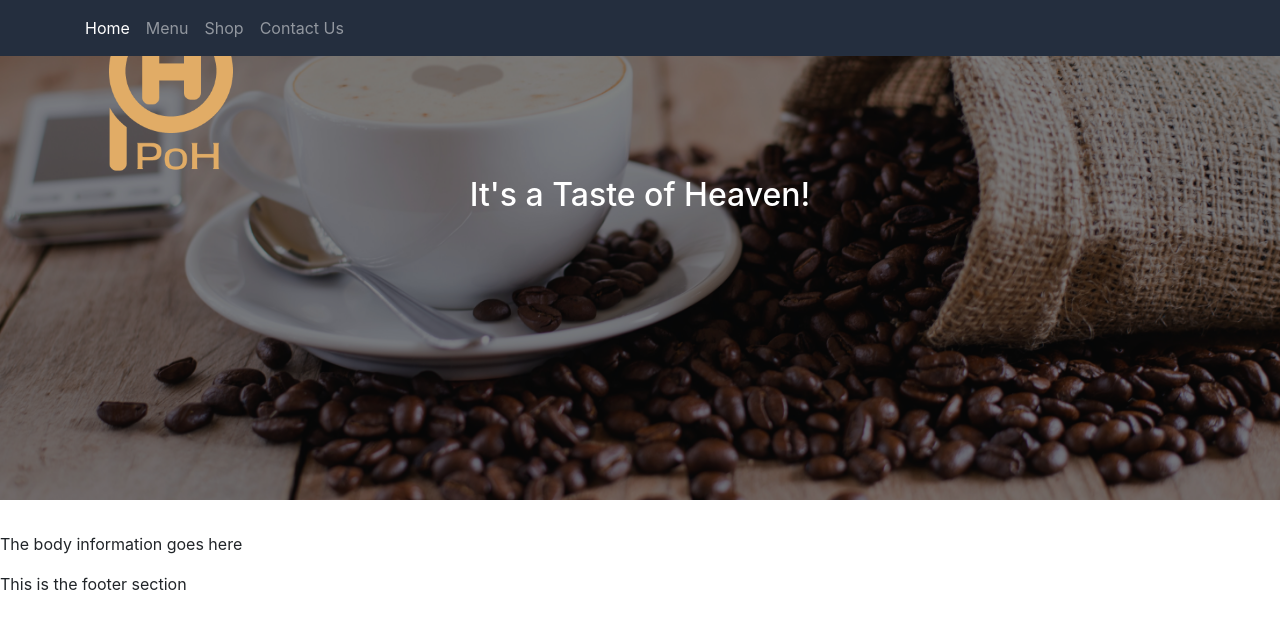
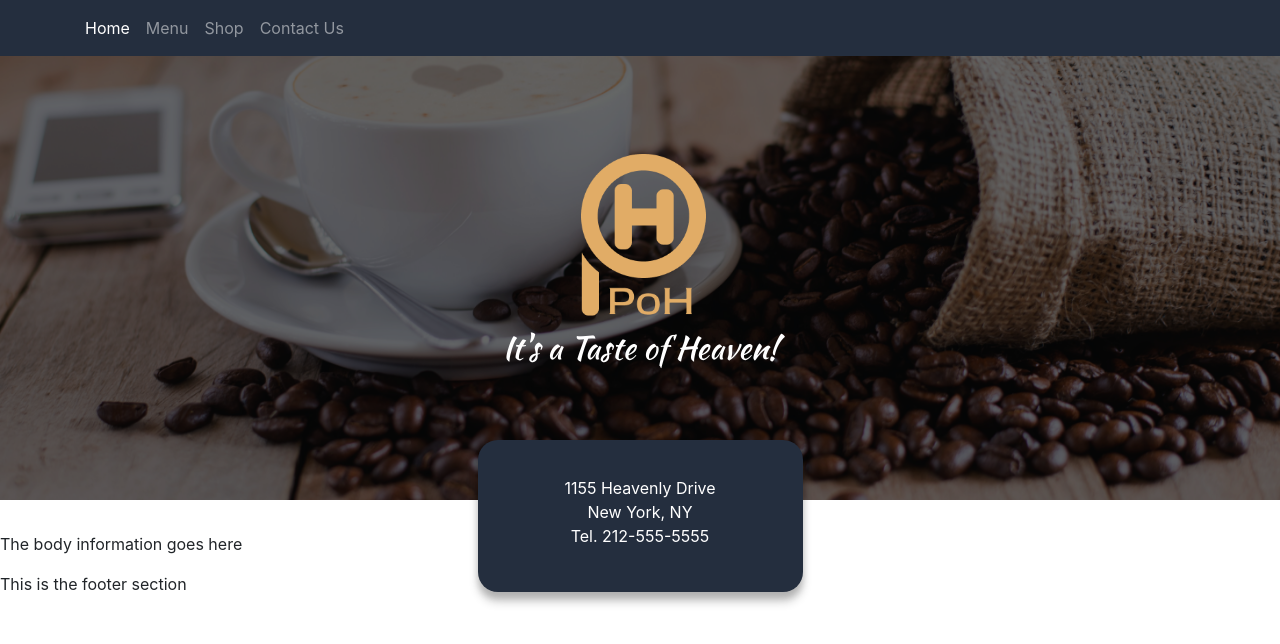
Before and after one commit to k-oz-inc/poh_cafe, a React (Create React App) app: page / in a window 1280 px wide. Shown: the top 644 px of the page. Built offline with nearby package versions, Linux system fonts and the light colour scheme.

Commit message:
Header Info Card

```diff
--- a/public/index.html
+++ b/public/index.html
@@ -24,7 +24,11 @@
       work correctly both with client-side routing and a non-root public URL.
       Learn how to configure a non-root public URL by running `npm run build`.
     -->
-    <title>React App</title>
+    <link rel="preconnect" href="https://fonts.googleapis.com">
+    <link rel="preconnect" href="https://fonts.gstatic.com" crossorigin>
+    <link href="https://fonts.googleapis.com/css2?family=Kaushan+Script&display=swap" rel="stylesheet">
+
+    <title>PoH Café</title>
   </head>
   <body>
     <noscript>You need to enable JavaScript to run this app.</noscript>
--- a/src/Header.css
+++ b/src/Header.css
@@ -2,6 +2,7 @@
 .logo {
     max-height: 176px;
     max-width: auto;
+    margin-top: 145px;
 }
 
 .slogan {
@@ -52,7 +53,7 @@
     right: 0;
     bottom: 0;
     left: 0;
-    background-color: rgba(0, 0, 0, 0.5);
+    background-color: rgba(0, 0, 0, 0.6);
     z-index: 1;
 }
 
--- a/src/Header.js
+++ b/src/Header.js
@@ -46,7 +46,7 @@ class Header extends Component {
         return (
           <React.Fragment>
                 <Jumbotron className="jumbotron" fluid>
-                    <div className="overlay">
+
                     <Navbar dark className="navbar-nav navbar-dark" fixed="top" expand="md">
                         <div className="container">
                             <NavbarToggler onClick={this.toggleNav} />
@@ -76,19 +76,33 @@ class Header extends Component {
                             </Collapse>
                         </div>
                     </Navbar>
-
+                    <div className="overlay">
                     <Container>
                         <Row>
-                            <Col xs={12}>
-                                <img className="logo center" src={logo} alt="PoH Cafe Logo" />
+                            <Col className="d-flex justify-content-center">
+                                <img className="logo img-fluid" src={logo} alt="PoH Cafe Logo" />
                             </Col>
-                            <Col xs={12}>
-                                <h2 className="slogan center">It's a Taste of Heaven!</h2>
+                            <Col className="col-12">
+                                <h2 className="slogan center mt-2">It's a Taste of Heaven!</h2>
                             </Col>
                         </Row>
                     </Container>
                     </div>
                 </Jumbotron>
+                <Container className="d-none d-lg-block info_card pb-2">
+                    <Row className="">
+                        <Col className="col-12 center">
+                            <a href="#"><i className="fas fa-map-marker-alt social_icon"></i></a>
+                        </Col>
+                        <Col className="col-12 center">1155 Heavenly Drive</Col>
+                        <Col className="col-12 center">New York, NY</Col>
+                        <Col className="col-12 center">Tel. 212-555-5555</Col>
+                        <Col>
+                            <a href="#" alt="Facebook Link Icon" target="_blank"><i className="fab fa-facebook social_icon"></i></a>
+                            <a href="#" alt="Twitter Link Icon" target="_blank"><i className="fab fa-twitter social_icon"></i></a>
+                        </Col>
+                    </Row>
+                </Container>
           </React.Fragment>
         );
     }
--- a/src/index.css
+++ b/src/index.css
@@ -1,4 +1,4 @@
-body {
+/* body {
   margin: 0;
   font-family: -apple-system, BlinkMacSystemFont, 'Segoe UI', 'Roboto', 'Oxygen',
     'Ubuntu', 'Cantarell', 'Fira Sans', 'Droid Sans', 'Helvetica Neue',
@@ -10,4 +10,12 @@ body {
 code {
   font-family: source-code-pro, Menlo, Monaco, Consolas, 'Courier New',
     monospace;
+} */
+
+body {
+  background-color: #ECE6CD;
 }
+
+h1, h2, h3, h4 {
+  font-family: 'Kaushan Script', cursive;
+}
```
